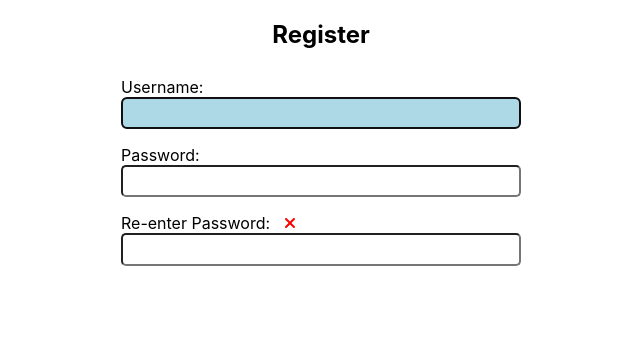
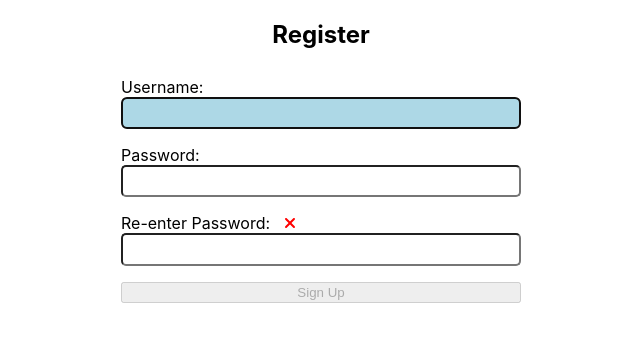
Before and after one commit to opheliah95/hacktoberfest, a React (Create React App) app: page / in a window 1280 px wide. Shown: the top 342 px of the page, without its empty margins (319-959 px from the left). Built offline with nearby package versions, Linux system fonts and the light colour scheme.

Commit message:
added signup button

```diff
--- a/src/Register.js
+++ b/src/Register.js
@@ -170,6 +170,9 @@ const Register = () => {
                         Your Password does not match
                     </p>
                 </div>
+                <div className="labelField">
+                    <button disabled={!validName || !validPwd || !validPwd}> Sign Up</button>
+                </div>
             </form>
         </section >
     )
```
